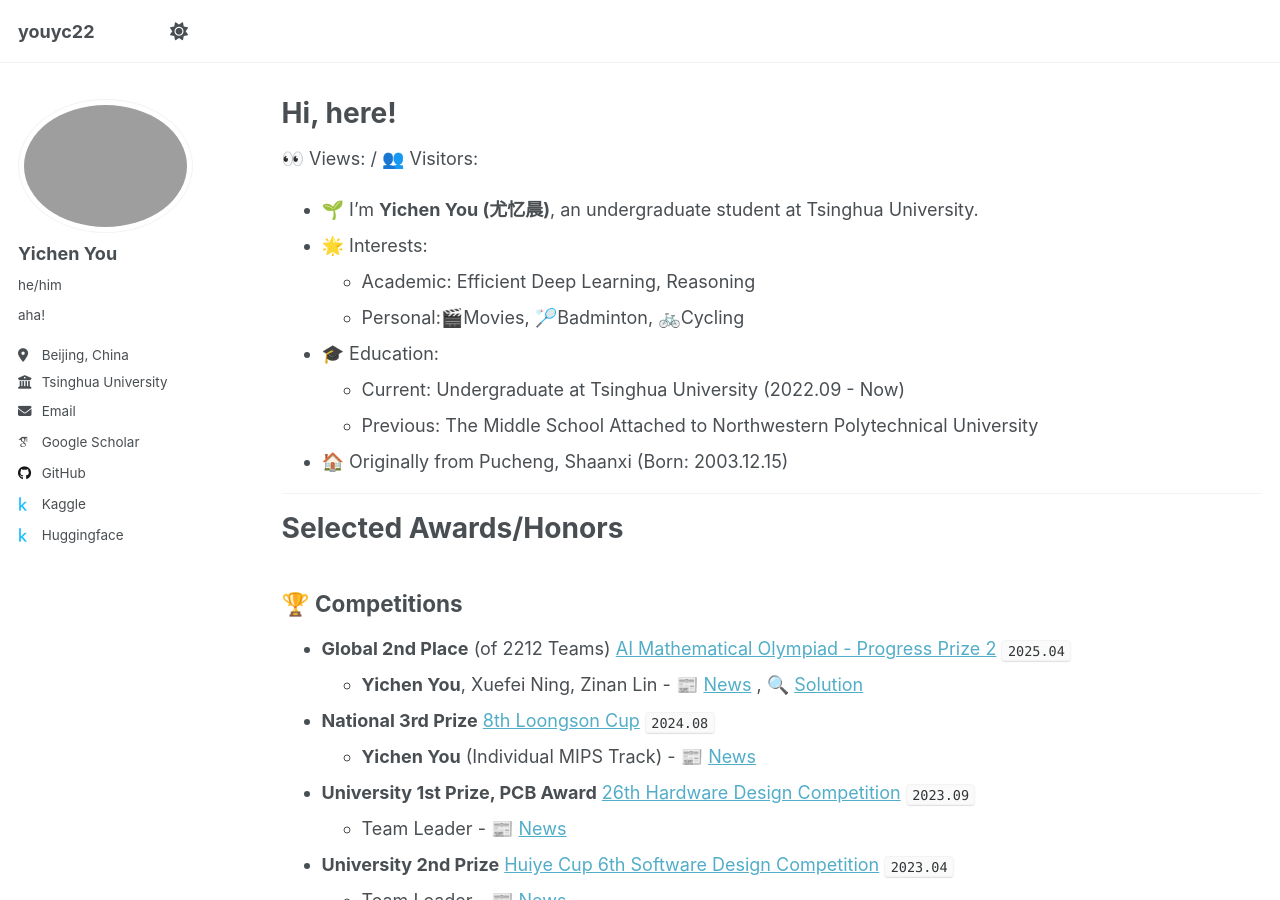
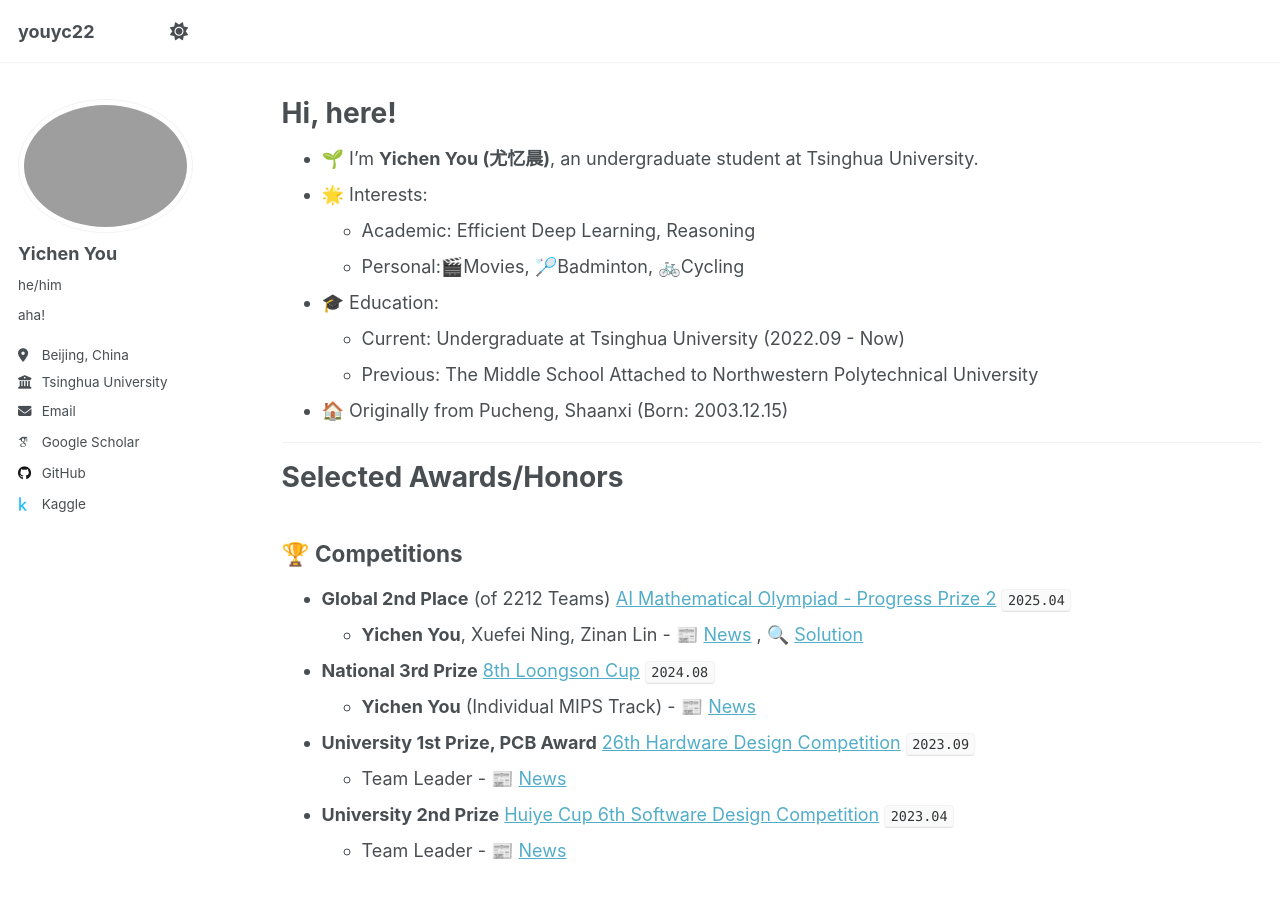
Before and after one commit to youyc22/youyc22.github.io.backup, a Jekyll site: the page built from _pages/about.md, in a window 1280 px wide and 900 px high. Built offline with Jekyll 4.4.1, drawn with Linux system fonts in a browser that asks for light colours; some web fonts are replaced; comment, search, counter and statistics services are not loaded.

Commit message:
[minor]: busuanzi

```diff
--- a/_includes/author-profile.html
+++ b/_includes/author-profile.html
@@ -82,9 +82,9 @@
       {% if author.kaggle %}
         <li><a href="https://kaggle.com/{{ author.kaggle }}"><i class="fab fa-fw fa-kaggle icon-pad-right" aria-hidden="true"></i>Kaggle</a></li>
       {% endif %}
-      {% if author.huggingface %}
+      <!-- {% if author.huggingface %}
         <li><a href="https://huggingface.com/{{ author.huggingface }}"><i class="fab fa-fw fa-kaggle icon-pad-right" aria-hidden="true"></i>Huggingface</a></li>
-      {% endif %}
+      {% endif %}     -->
       {% if author.stackoverflow %}
         <li><a href="https://www.stackoverflow.com/users/{{ author.stackoverflow }}"><i class="fab fa-fw fa-stack-overflow icon-pad-right" aria-hidden="true"></i>Stackoverflow</a></li>
       {% endif %}
--- a/_pages/about.md
+++ b/_pages/about.md
@@ -8,7 +8,7 @@ redirect_from:
   - /about.html
 ---
 
-👀 Views: <span id="busuanzi_value_site_pv"></span> / 👥 Visitors: <span id="busuanzi_value_site_uv"></span>
+<!-- 👀 Views: <span id="busuanzi_value_site_pv"></span> / 👥 Visitors: <span id="busuanzi_value_site_uv"></span> -->
 
 - 🌱 I'm **Yichen You (尤忆晨)**, an undergraduate student at Tsinghua University.
 - 🌟 Interests:
```
